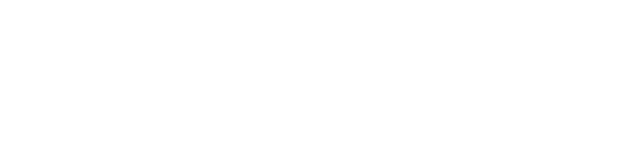
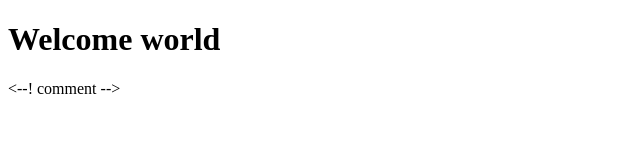
Before and after one commit to ShokhbozKh/GithubTest, a plain HTML site: page Main.html in a window 1280 px wide. Shown: the whole page, without its empty margins (0-640 px from the left). Drawn offline with Linux system fonts and the light colour scheme.

Commit message:
Update Main.html
add comment

```diff
--- a/Main.html
+++ b/Main.html
@@ -6,6 +6,8 @@
     <title>Document</title>
 </head>
 <body>
+    <h1>Welcome world</h1>
+    <--! comment -->
 
 </body>
 </html>
```
